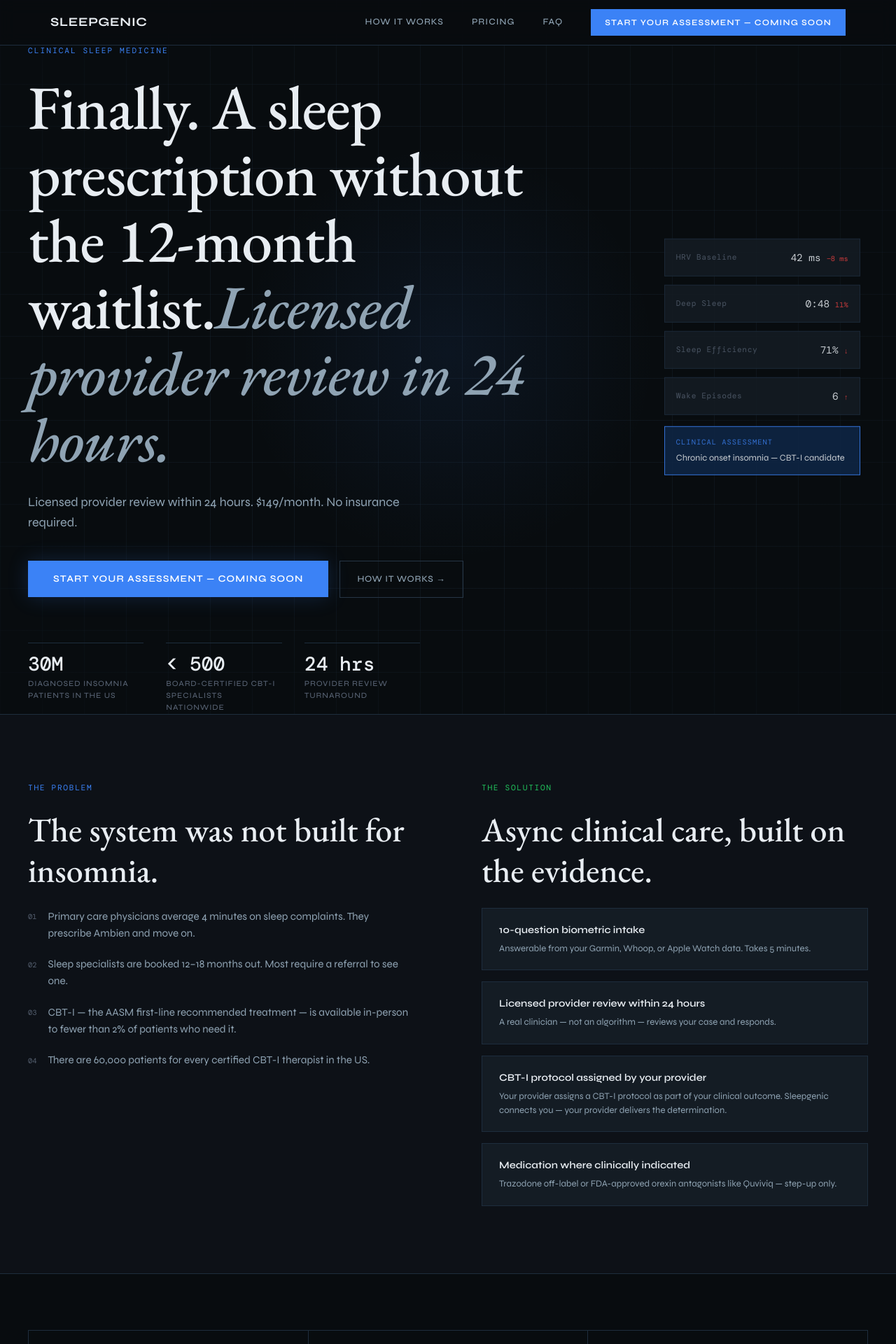
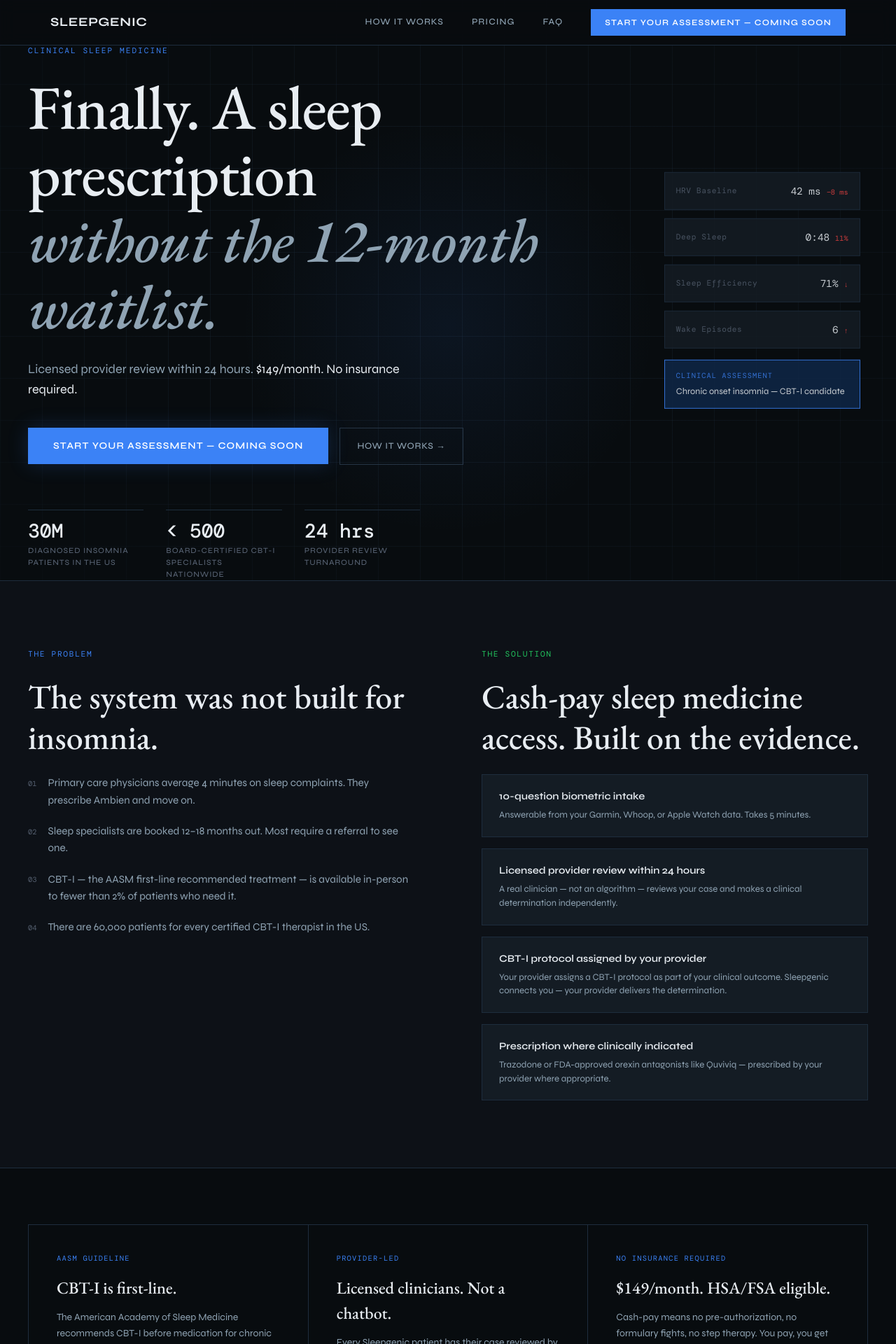
Before and after one commit to Trailgenic/sleepgenic-web, a Next.js app: page / in a window 1280 px wide. Shown: the top 1920 px of the page at 70% size. Built offline with nearby package versions, Linux system fonts and the light colour scheme; a web font is replaced by a local one.

Commit message:
Update page.tsx

```diff
--- a/app/page.tsx
+++ b/app/page.tsx
@@ -1,7 +1,6 @@
 import Link from "next/link";
 
 const S = {
-  // Colors
   bg: "#080c0f",
   bg2: "#0d1117",
   surface: "#141c24",
@@ -14,7 +13,6 @@
   accent: "#3b82f6",
   accentDim: "#0f2747",
   green: "#22c55e",
-  // Fonts
   garamond: "'EB Garamond', serif",
   syne: "'Syne', sans-serif",
   mono: "'DM Mono', monospace",
@@ -34,14 +32,12 @@
         position: "relative",
         overflow: "hidden",
       }}>
-        {/* Background grid */}
         <div style={{
           position: "absolute", inset: 0,
           backgroundImage: "linear-gradient(rgba(30,45,61,0.3) 1px, transparent 1px), linear-gradient(90deg, rgba(30,45,61,0.3) 1px, transparent 1px)",
           backgroundSize: "60px 60px",
           maskImage: "radial-gradient(ellipse 80% 80% at 50% 50%, black 40%, transparent 100%)",
         }} />
-        {/* Glow */}
         <div style={{
           position: "absolute", top: "20%", left: "50%", transform: "translateX(-50%)",
           width: 600, height: 600, borderRadius: "50%",
@@ -51,12 +47,10 @@
 
         <div style={{ maxWidth: 1200, margin: "0 auto", width: "100%", position: "relative", zIndex: 1 }}>
           <div style={{ maxWidth: 760 }}>
-            {/* Label */}
             <div style={{ fontFamily: S.mono, fontSize: "0.7rem", letterSpacing: "0.18em", textTransform: "uppercase", color: S.accent, marginBottom: "1.5rem" }}>
               Clinical Sleep Medicine
             </div>
 
-            {/* Headline */}
             <h1 style={{
               fontFamily: S.garamond,
               fontSize: "clamp(3rem, 7vw, 5.5rem)",
@@ -66,11 +60,10 @@
               marginBottom: "1.75rem",
               letterSpacing: "-0.01em",
             }}>
-              Finally. A sleep prescription without the 12-month waitlist.
-              <em style={{ color: S.text2 }}>Licensed provider review in 24 hours.</em>
+              Finally. A sleep prescription<br />
+              <em style={{ color: S.text2 }}>without the 12-month waitlist.</em>
             </h1>
 
-            {/* Sub */}
             <p style={{
               fontFamily: S.syne,
               fontSize: "1.125rem",
@@ -79,10 +72,10 @@
               marginBottom: "2.5rem",
               maxWidth: 560,
             }}>
-              Licensed provider review within 24 hours. $149/month. No insurance required.
+              Licensed provider review within 24 hours.{" "}
+              <span style={{ color: S.text }}>$149/month. No insurance required.</span>
             </p>
 
-            {/* CTA row */}
             <div style={{ display: "flex", gap: "1rem", alignItems: "center", flexWrap: "wrap", marginBottom: "4rem" }}>
               <Link href="/start" style={{
                 fontFamily: S.syne, fontWeight: 600, fontSize: "0.85rem",
@@ -103,7 +96,6 @@
               </Link>
             </div>
 
-            {/* Stats row */}
             <div style={{ display: "grid", gridTemplateColumns: "repeat(3, 1fr)", gap: "2rem", maxWidth: 560 }}>
               {[
                 ["30M", "Diagnosed insomnia patients in the US"],
@@ -119,17 +111,16 @@
           </div>
         </div>
 
-        {/* Right: floating data panel */}
         <div style={{
           position: "absolute", right: "4vw", top: "50%", transform: "translateY(-50%)",
           width: 280, display: "flex", flexDirection: "column", gap: "0.75rem",
           opacity: 0.85,
-        }} className="hidden-mobile">
+        }}>
           {[
-            { label: "HRV Baseline", value: "42 ms", delta: "−8 ms", bad: true },
-            { label: "Deep Sleep", value: "0:48", delta: "11%", bad: true },
-            { label: "Sleep Efficiency", value: "71%", delta: "↓", bad: true },
-            { label: "Wake Episodes", value: "6", delta: "↑", bad: true },
+            { label: "HRV Baseline", value: "42 ms", delta: "−8 ms" },
+            { label: "Deep Sleep", value: "0:48", delta: "11%" },
+            { label: "Sleep Efficiency", value: "71%", delta: "↓" },
+            { label: "Wake Episodes", value: "6", delta: "↑" },
           ].map((item) => (
             <div key={item.label} style={{
               background: S.surface, border: `1px solid ${S.border}`,
@@ -187,14 +178,14 @@
                 The Solution
               </div>
               <h2 style={{ fontFamily: S.garamond, fontSize: "clamp(2rem, 4vw, 3rem)", fontWeight: 500, color: S.text, lineHeight: 1.2, marginBottom: "1.5rem" }}>
-                Async clinical care, built on the evidence.
+                Cash-pay sleep medicine access. Built on the evidence.
               </h2>
               <div style={{ display: "flex", flexDirection: "column", gap: "1rem" }}>
                 {[
                   { step: "10-question biometric intake", detail: "Answerable from your Garmin, Whoop, or Apple Watch data. Takes 5 minutes." },
-                  { step: "Licensed provider review within 24 hours", detail: "A real clinician — not an algorithm — reviews your case and responds." },
+                  { step: "Licensed provider review within 24 hours", detail: "A real clinician — not an algorithm — reviews your case and makes a clinical determination independently." },
                   { step: "CBT-I protocol assigned by your provider", detail: "Your provider assigns a CBT-I protocol as part of your clinical outcome. Sleepgenic connects you — your provider delivers the determination." },
-                  { step: "Medication where clinically indicated", detail: "Trazodone off-label or FDA-approved orexin antagonists like Quviviq — step-up only." },
+                  { step: "Prescription where clinically indicated", detail: "Trazodone or FDA-approved orexin antagonists like Quviviq — prescribed by your provider where appropriate." },
                 ].map((item, i) => (
                   <div key={i} style={{
                     background: S.surface, border: `1px solid ${S.border}`,
@@ -245,14 +236,14 @@
           </div>
           <div style={{ display: "grid", gridTemplateColumns: "repeat(2, 1fr)", gap: "1px", background: S.border }}>
             {[
-              { icon: "◈", text: "You track HRV on a wearable and the numbers haven't been right for months." },
-              { icon: "◈", text: "You’ve already tried consumer sleep advice and still need clinical intervention." },
-              { icon: "◈", text: "You want a clinical answer, not another app that plays white noise." },
-              { icon: "◈", text: "You’re not willing to wait a year for a specialist who might prescribe Ambien anyway." },
-            ].map((item, i) => (
+              "You track HRV on a wearable and the numbers haven\u2019t been right for months.",
+              "You\u2019ve already tried consumer sleep advice and still need clinical intervention.",
+              "You want a clinical answer, not another app that plays white noise.",
+              "You\u2019re not willing to wait a year for a specialist who might prescribe Ambien anyway.",
+            ].map((text, i) => (
               <div key={i} style={{ background: S.bg, padding: "2rem 2.5rem", display: "flex", gap: "1.25rem", alignItems: "flex-start" }}>
-                <span style={{ fontFamily: S.mono, color: S.accent, fontSize: "1rem", marginTop: "0.1rem", flexShrink: 0 }}>{item.icon}</span>
-                <p style={{ fontFamily: S.syne, fontSize: "1rem", lineHeight: 1.6, color: S.text2 }}>{item.text}</p>
+                <span style={{ fontFamily: S.mono, color: S.accent, fontSize: "1rem", marginTop: "0.1rem", flexShrink: 0 }}>◈</span>
+                <p style={{ fontFamily: S.syne, fontSize: "1rem", lineHeight: 1.6, color: S.text2 }}>{text}</p>
               </div>
             ))}
           </div>
@@ -277,10 +268,10 @@
           </div>
           <div style={{ display: "flex", flexDirection: "column", gap: "0.75rem" }}>
             {[
-              "Biometric intake assessment",
-              "Licensed provider review within 24 hours",
+              "10-question biometric intake assessment",
+              "Licensed provider clinical review within 24 hours",
               "CBT-I protocol where indicated",
-              "Medication management where indicated",
+              "Prescription where clinically indicated — trazodone or FDA-approved orexin antagonist",
               "Continued access to licensed clinical oversight",
               "HSA/FSA eligible",
             ].map((item) => (
@@ -314,9 +305,9 @@
           </div>
           <h2 style={{ fontFamily: S.garamond, fontSize: "clamp(2.5rem, 5vw, 4rem)", fontWeight: 500, color: S.text, lineHeight: 1.15, marginBottom: "1.5rem" }}>
             Get reviewed by a licensed provider.<br />
-            <em style={{ color: S.text2 }}>No referral loop.</em>
+            <em style={{ color: S.text2 }}>No referral. No waitlist.</em>
           </h2>
-          <p style={{ fontFamily: S.syne, fontSize: "1rem", color: S.text2, marginBottom: "2.5rem", maxWidth: 480, margin: "0 auto 2.5rem" }}>
+          <p style={{ fontFamily: S.syne, fontSize: "1rem", color: S.text2, maxWidth: 480, margin: "0 auto 2.5rem" }}>
             10 questions. 5 minutes. Licensed provider review within 24 hours.
           </p>
           <div style={{ display: "flex", gap: "1rem", justifyContent: "center", flexWrap: "wrap" }}>
```
